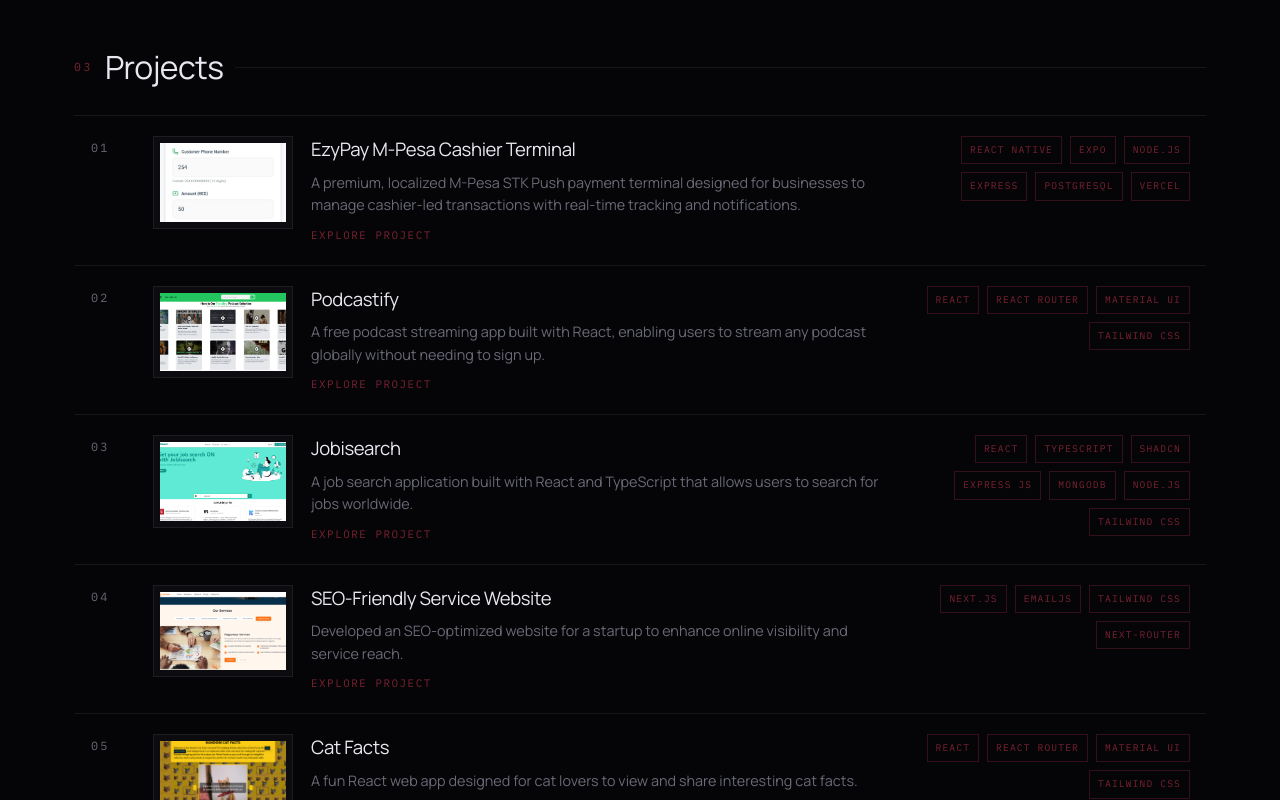
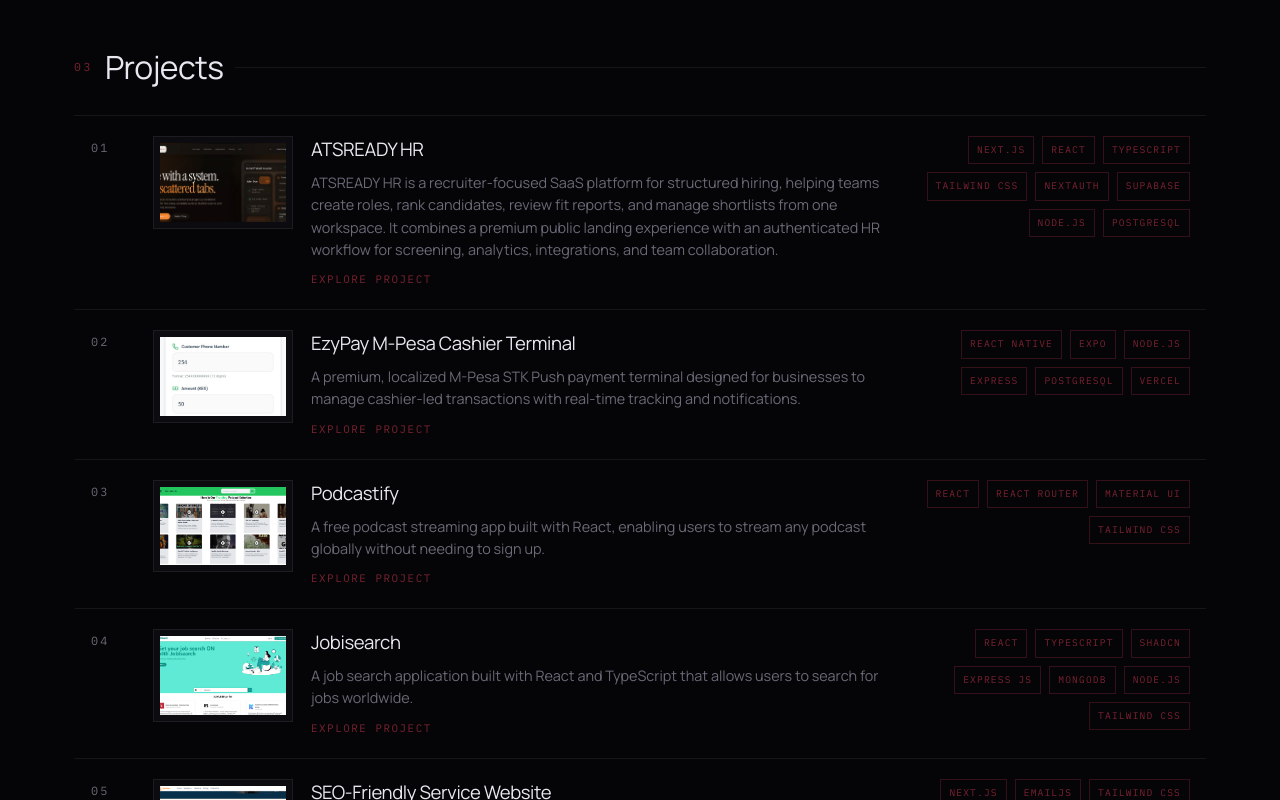
Before and after one commit to abiudev/portforlio, a React (Vite) app: page / in a window 1280 px wide. Shown: the part 1500-2300 px from the top of the page. Built offline with nearby package versions, Linux system fonts and the light colour scheme; no server answers.

Commit message:
• add ATSREADY HR project with image, tech stack, and live link

```diff
--- a/src/components/Projects.jsx
+++ b/src/components/Projects.jsx
@@ -22,6 +22,7 @@ const Projects = () => {
               <div className="project-row__main">
                 <h3>{project.title}</h3>
                 <p>{project.description}</p>
+                {project.link ? (
                   <a
                     href={project.link}
                     target="_blank"
@@ -31,6 +32,7 @@ const Projects = () => {
                   >
                     Explore Project
                   </a>
+                ) : null}
               </div>
 
               <div className="project-row__tags">
--- a/src/data/data.jsx
+++ b/src/data/data.jsx
@@ -1,4 +1,21 @@
 export const projects = [
+  {
+    title: "ATSREADY HR",
+    description:
+      "ATSREADY HR is a recruiter-focused SaaS platform for structured hiring, helping teams create roles, rank candidates, review fit reports, and manage shortlists from one workspace. It combines a premium public landing experience with an authenticated HR workflow for screening, analytics, integrations, and team collaboration.",
+    tech: [
+      "Next.js",
+      "React",
+      "TypeScript",
+      "Tailwind CSS",
+      "NextAuth",
+      "Supabase",
+      "Node.js",
+      "PostgreSQL",
+    ],
+    image: "/ats.jpg",
+    link: "https://atsready.pro/hr",
+  },
   {
     title: "EzyPay M-Pesa Cashier Terminal",
     description:
```
Also changed, not shown: public/ats.jpg (added). Lines whose indentation alone changed are shown as unchanged.
